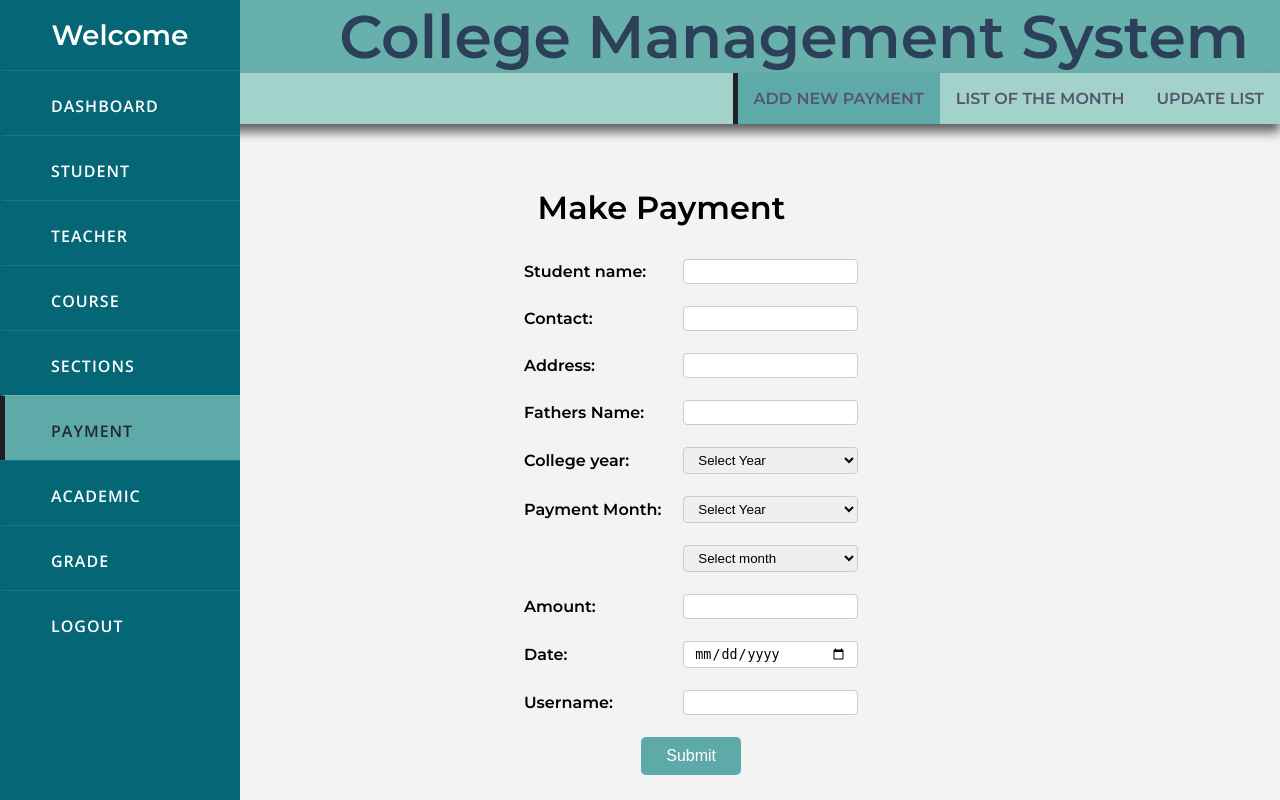
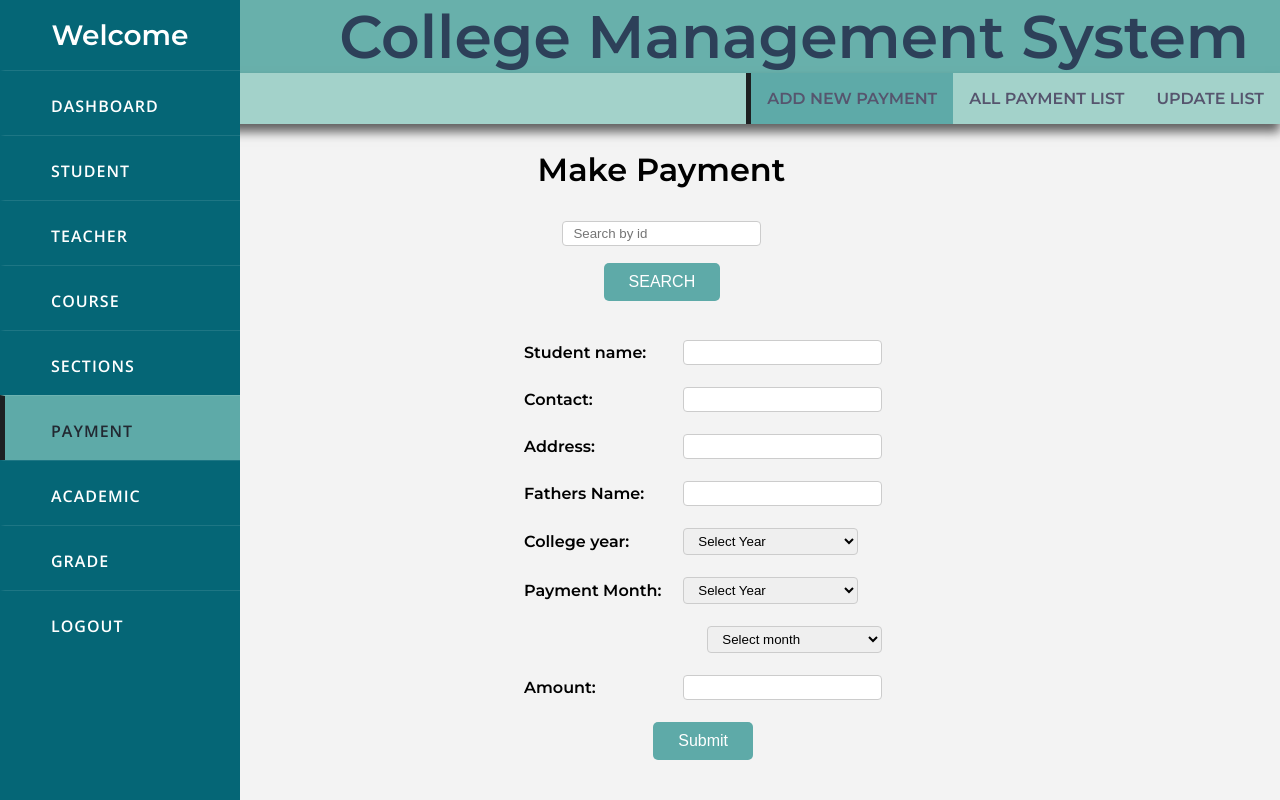
Before and after one commit to Riaz-Mahmud/CollegeManagementSysem_PHP, a PHP site: page /Admin/Payment/Add_Payment.php in a window 1280 px wide. Run offline with PHP 8.4, Linux system fonts and the light colour scheme; a user stored in the database is signed in.

Commit message:
Payment Option change

```diff
--- a/Admin/Payment/Add_Payment.php
+++ b/Admin/Payment/Add_Payment.php
@@ -1,7 +1,7 @@
 <?php
 session_start();
 if (isset($_SESSION['username']) && isset($_SESSION['user_type'])) {
-
+require "../../include/conn.php";
 ?>
 
 <!DOCTYPE html>
@@ -9,7 +9,7 @@
 <html lang="en" dir="ltr">
   <head>
     <meta charset="utf-8">
-    <title>Payment - Admin</title>
+    <title>Add Payment - Admin</title>
     <link rel="stylesheet" href="Add_Payment.css">
 
     <meta name="viewport" content="width=device-width, initial-scale=1.0">
@@ -64,14 +64,27 @@
 <div class="navbar" style="margin-left:auto; margin-top:0%;">
  <div class="topnav">
    <a href="Add_Payment.php" class="active" >ADD NEW PAYMENT</a>
-   <a href="List_Payment.php">LIST OF THE MONTH</a>
+   <a href="List_Payment.php">ALL PAYMENT LIST</a>
    <a href="Update_Payment.php">UPDATE LIST</a>
 </div>
 </div>
 
 <div class="title">
-<h1 style="margin-left:42%; margin-top: 5%;"> Make Payment </h1>
+<h1 style="margin-left:42%; margin-top: 2%;"> Make Payment </h1>
 </div>
+
+<table align=center style="margin-left:43%; margin-top:20px;">
+  <tr>
+    <td style="padding:10px;">
+      <input type="text" name="" value="" placeholder="Search by id">
+    </td>
+  </tr>
+  <tr>
+    <td align=center colspan="1" style="padding:5px;" >
+      <input class="submit" type="submit" name="submit_btn" value="SEARCH">
+    </td>
+  </tr>
+</table>
 <table style="margin-left:40%; margin-top:20px;">
   <tr>
     <td style="padding:10px;" >Student name: </td>
@@ -140,14 +153,6 @@
   <td style="padding:10px;"> <input type="text" name="" value=""> </td>
 </tr>
 <tr>
-  <td style="padding:10px;">Date: </td>
-  <td style="padding:10px; width:175px;">  <input type="date" name="" value=""> </td>
-</tr>
-<tr>
-  <td style="padding:10px;">Username: </td>
-  <td style="padding:10px;"> <input type="text" name="" value=""> </td>
-</tr>
-<tr>
   <td align=center colspan="2" style="padding:10px;" >
     <input class="submit" type="submit" name="submit_btn" value="Submit">
   </td>
--- a/Admin/Payment/List_Payment.css
+++ b/Admin/Payment/List_Payment.css
@@ -150,7 +150,6 @@
 }
 .main{
   margin-top: auto;
-  margin-left: 50%;
 }
 
 input[type=text],input[type=Password],input[type=date], select {
--- a/Admin/Payment/Update_Payment.php
+++ b/Admin/Payment/Update_Payment.php
@@ -1,9 +1,7 @@
-
 <?php
 session_start();
-
 if (isset($_SESSION['username']) && isset($_SESSION['user_type'])) {
-
+require "../../include/conn.php";
  ?>
 
 <!DOCTYPE html>
@@ -66,7 +64,7 @@
 <div class="navbar" style="margin-left:auto; margin-top:0%;">
  <div class="topnav">
    <a href="Add_Payment.php">ADD NEW PAYMENT</a>
-   <a href="List_Payment.php">LIST OF THE MONTH</a>
+   <a href="List_Payment.php">ALL PAYMENT LIST</a>
    <a href="Update_Payment.php" class="active" >UPDATE LIST</a>
 </div>
 </div>
```
Also changed, not shown: Admin/Payment/List_Payment.php (+50 -15 lines).
